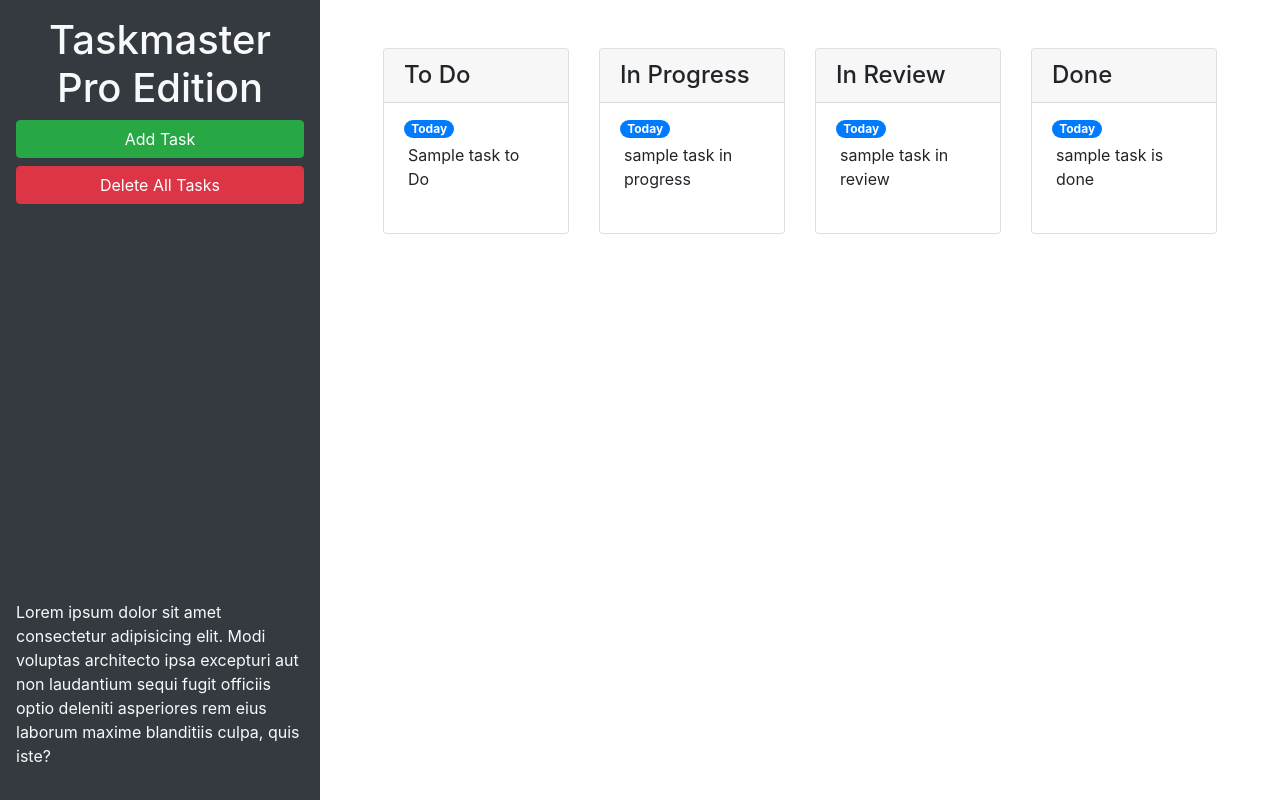
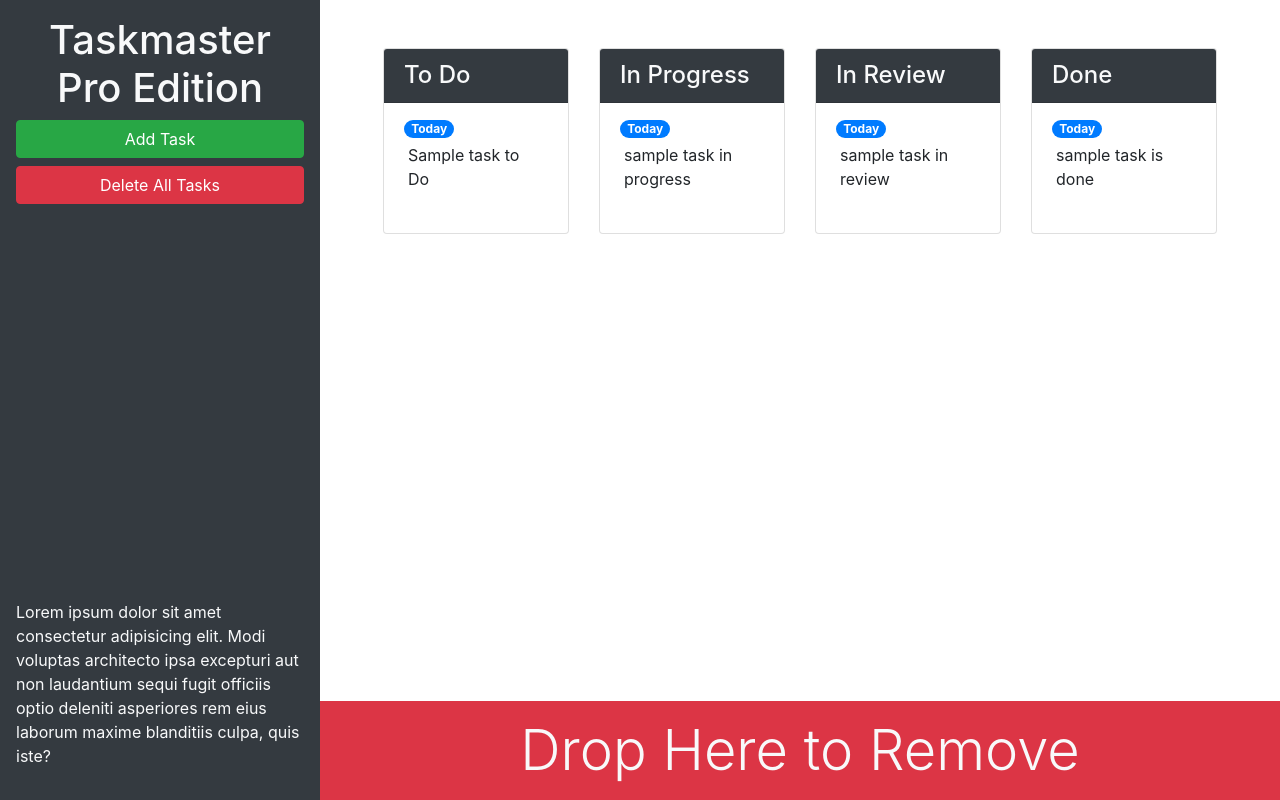
Before and after one commit to Charanvir/Taskmaster-Pro, a plain HTML site: page index.html in a window 1280 px wide. Drawn offline with nearby package versions, Linux system fonts and the light colour scheme.

Commit message:
created a trash element and used bootstrap to style it

```diff
--- a/index.html
+++ b/index.html
@@ -13,24 +13,23 @@
 <body>
 
   <div class="row min-vh-100 no-gutters">
-    <header class="col-12 col-lg-3 bg-dark text-light d-flex flex-column p-4 p-lg-3">
+    <header class="col-12 col-lg-3 bg-dark text-light sticky-top d-flex flex-column p-4 p-lg-3">
       <h1 class="text-center">Taskmaster Pro Edition</h1>
       <button id="create-task" class="btn btn-block btn-success" data-toggle="modal" data-target="#task-form-modal">Add
         Task</button>
       <button id="remove-tasks" class="btn btn-block btn-danger">Delete All Tasks</button>
-      <p class="mt-auto">Lorem ipsum dolor sit amet consectetur adipisicing elit. Modi voluptas architecto ipsa
+      <p class="mt-auto d-none d-lg-block">Lorem ipsum dolor sit amet consectetur adipisicing elit. Modi voluptas
+        architecto ipsa
         excepturi aut non
         laudantium sequi fugit officiis optio deleniti asperiores rem eius laborum maxime blanditiis culpa, quis iste?
       </p>
     </header>
-    <main class="col-12 col-lg-9">
+    <main class="col-12 col-lg-9 d-flex flex-column">
       <div class="m-5 row justify-content-around">
 
         <div class="col-12 col-md-6 col-xl-3 mb-3">
           <div class="card">
-            <h4 class="card-header">
-              To Do
-            </h4>
+            <h4 class="card-header bg-dark text-light">To Do</h4>
             <ul class="list-group list-group-flush" id="list-toDo">
               <li class="list-group-item">
                 <span class="badge badge-primary badge-pill">Today</span>
@@ -42,7 +41,7 @@
 
         <div class="col-12 col-md-6 col-xl-3 mb-3">
           <div class="card">
-            <h4 class="card-header">In Progress</h4>
+            <h4 class="card-header bg-dark text-light">In Progress</h4>
             <ul id=" list-inProgress" class="list-group list-group-flush">
               <li class="list-group-item">
                 <span class="badge badge-primary badge-pill">Today</span>
@@ -54,7 +53,7 @@
 
         <div class="col-12 col-md-6 col-xl-3 mb-3">
           <div class="card">
-            <h4 class="card-header">In Review</h4>
+            <h4 class="card-header bg-dark text-light">In Review</h4>
             <ul id=" list-inReview" class="list-group list-group-flush">
               <li class="list-group-item">
                 <span class="badge badge-primary badge-pill">Today</span>
@@ -66,7 +65,7 @@
 
         <div class="col-12 col-md-6 col-xl-3 mb-3">
           <div class="card">
-            <h4 class="card-header">Done</h4>
+            <h4 class="card-header bg-dark text-light">Done</h4>
             <ul id=" list-done" class="list-group list-group-flush">
               <li class="list-group-item">
                 <span class="badge badge-primary badge-pill">Today</span>
@@ -77,6 +76,11 @@
         </div>
 
       </div>
+
+      <div class="trash mt-auto">
+        <div class="w-100 bg-danger p-3 text-center text-light display-4">Drop Here to Remove</div>
+      </div>
+
     </main>
   </div>
 
```
